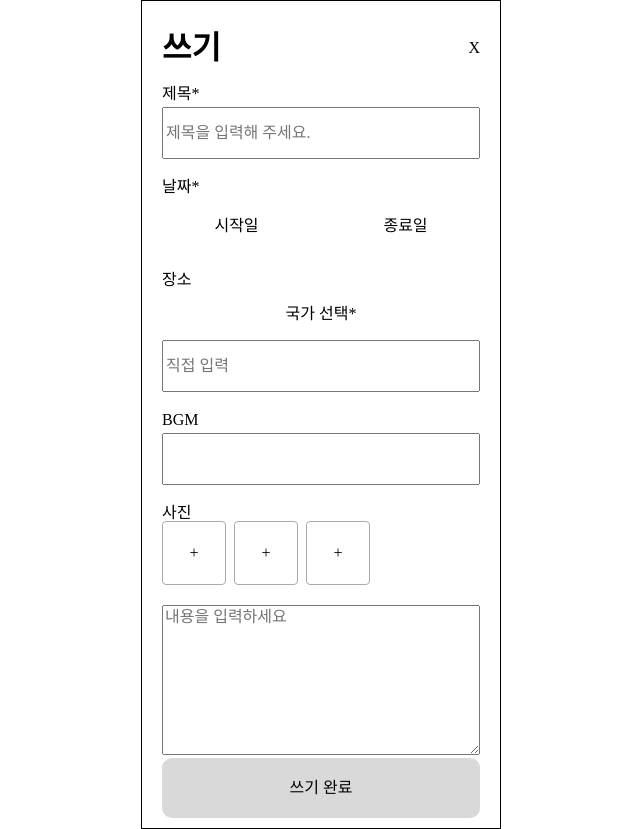
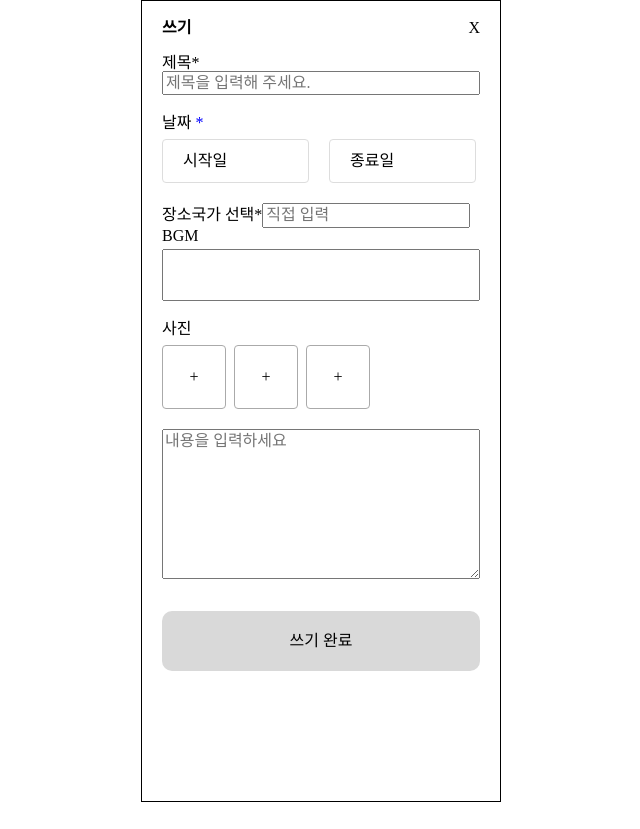
Before and after one commit to teo-sprint-16-3/client, a React (Vite) app: page /note/post in a window 1280 px wide. Shown: the whole page, without its empty margins (319-959 px from the left). After the commit the page ends 802 px from the top, so only its background shows below. Built offline with nearby package versions, Linux system fonts and the light colour scheme.

Commit message:
feat: 쓰기 페이지 UI 수정

```diff
--- a/src/components/common/Buttons/SubmitButton/index.module.scss
+++ b/src/components/common/Buttons/SubmitButton/index.module.scss
@@ -2,7 +2,7 @@
   display: flex;
   justify-content: center;
   align-items: center;
-  bottom: 22px;
+  margin-top: 29px;
 }
 
 .submitButton {
--- a/src/components/note/DateInput/index.module.scss
+++ b/src/components/note/DateInput/index.module.scss
@@ -4,15 +4,25 @@
   margin-bottom: 20px;
 }
 
+// .s.separator {
+//   display: flex;
+//   align-items: center;
+//   line-height: 1;
+// }
+
 .calendarGroup {
   display: flex;
   width: 100%;
   gap: 20px;
-  margin-top: 5px;
 }
 
 .dateButton {
-  display: block;
-  width: 100%;
-  height: 52px;
+  padding: 10px 20px;
+  display: flex;
+  width: 147px;
+  height: 44px;
+  border: 1px solid #ddd;
+  border-radius: 4px;
+  align-items: center;
+  justify-content: flex-start;
 }
--- a/src/components/note/DateInput/index.tsx
+++ b/src/components/note/DateInput/index.tsx
@@ -1,13 +1,14 @@
+import Label from "../common/Label";
 import s from "./index.module.scss";
 
-export default function DateInput({ onSelectCountry }) {
+export default function DateInput({ onSelectDate }) {
   const handleSelectDate = () => {
-    onSelectCountry();
+    onSelectDate();
   };
 
   return (
     <div className={s.dateGroup}>
-      <label htmlFor="dateInput">날짜*</label>
+      <Label htmlFor="dateSelect" text="날짜" isRequired={true} />
       <div className={s.calendarGroup}>
         <button
           id="dateInput"
@@ -16,6 +17,7 @@ export default function DateInput({ onSelectCountry }) {
         >
           시작일
         </button>
+        {/* <span className={s.separator}>-</span> */}
         <button
           id="dateInput"
           className={s.dateButton}
--- a/src/components/note/LocationInput/index.module.scss
+++ b/src/components/note/LocationInput/index.module.scss
@@ -1,16 +1,5 @@
-.LocationGroup {
+.locationGroup {
   display: flex;
   flex-direction: column;
   margin-bottom: 20px;
 }
-
-.LocationInput {
-  display: block;
-  width: 100%;
-  height: 52px;
-}
-
-.LocationButton {
-  width: 100%;
-  height: 52px;
-}
--- a/src/components/note/PictureInput/index.tsx
+++ b/src/components/note/PictureInput/index.tsx
@@ -1,5 +1,6 @@
 import s from "./index.module.scss";
 import UploadFile from "../common/UploadFile";
+import Label from "../common/Label";
 
 interface PictureInputProps {
   fileUrls: string[];
@@ -12,7 +13,7 @@ export default function PictureInput({
 }: PictureInputProps) {
   return (
     <div className={s.pictureGroup}>
-      <label htmlFor="pictureInput">사진</label>
+      <Label htmlFor="pictureInput" text="사진" isRequired={false} />
       <div className={s.uploadContainer}>
         {fileUrls.map((file: string, index: number) => (
           <UploadFile
--- a/src/components/note/TitleInput/index.module.scss
+++ b/src/components/note/TitleInput/index.module.scss
@@ -3,9 +3,3 @@
   flex-direction: column;
   margin-bottom: 20px;
 }
-
-.titleInput {
-  width: 100%;
-  height: 52px;
-  margin-top: 5px;
-}
--- a/src/components/note/common/Container/index.module.scss
+++ b/src/components/note/common/Container/index.module.scss
@@ -4,5 +4,6 @@
 }
 
 .noteContent {
-  padding: 10px 20px;
+  padding: 0px 20px;
+  height: 100vh;
 }
--- a/src/components/note/common/Header/index.module.scss
+++ b/src/components/note/common/Header/index.module.scss
@@ -2,4 +2,6 @@
   display: flex;
   justify-content: space-between;
   align-items: center;
+  width: 100%;
+  height: 54px;
 }
--- a/src/components/note/common/Header/index.tsx
+++ b/src/components/note/common/Header/index.tsx
@@ -3,7 +3,7 @@ import s from "./index.module.scss";
 export default function Header() {
   return (
     <div className={s.header}>
-      <h1>쓰기</h1>
+      <h2>쓰기</h2>
       <button>X</button>
     </div>
   );
```
